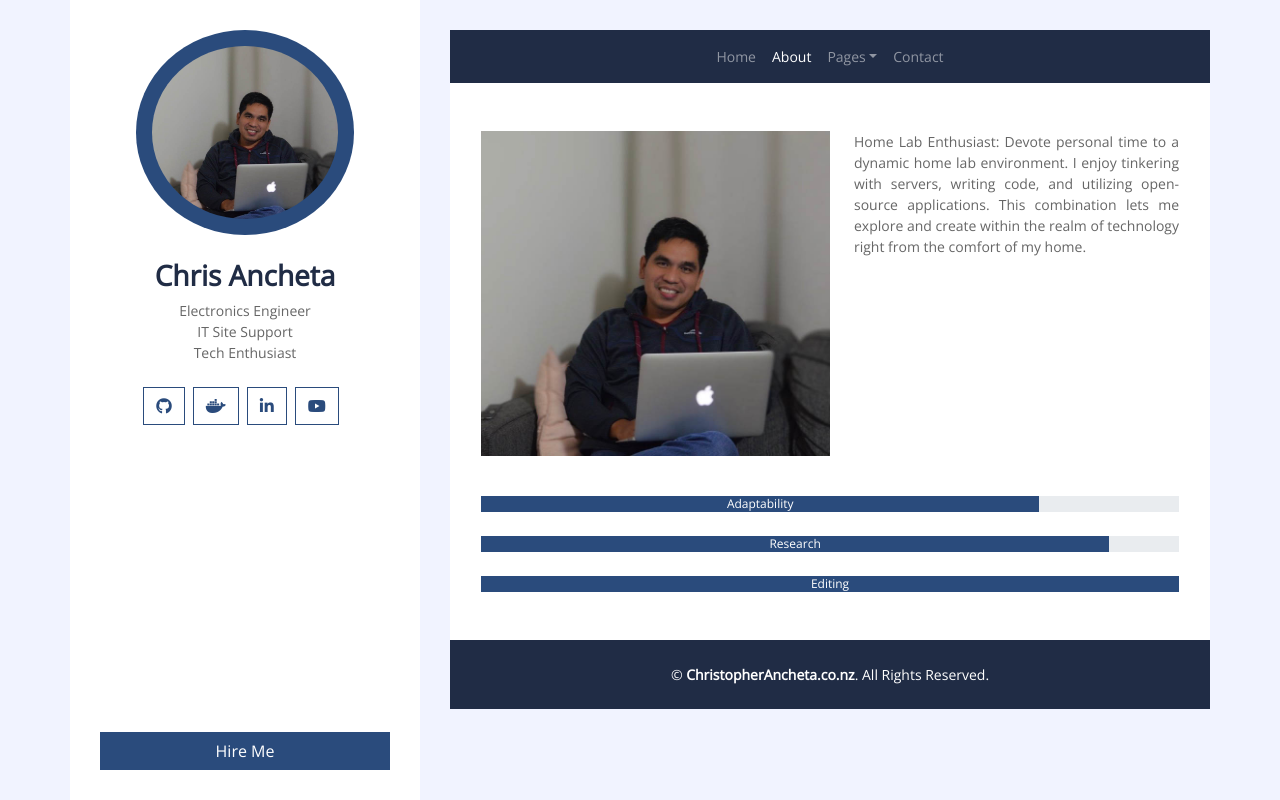
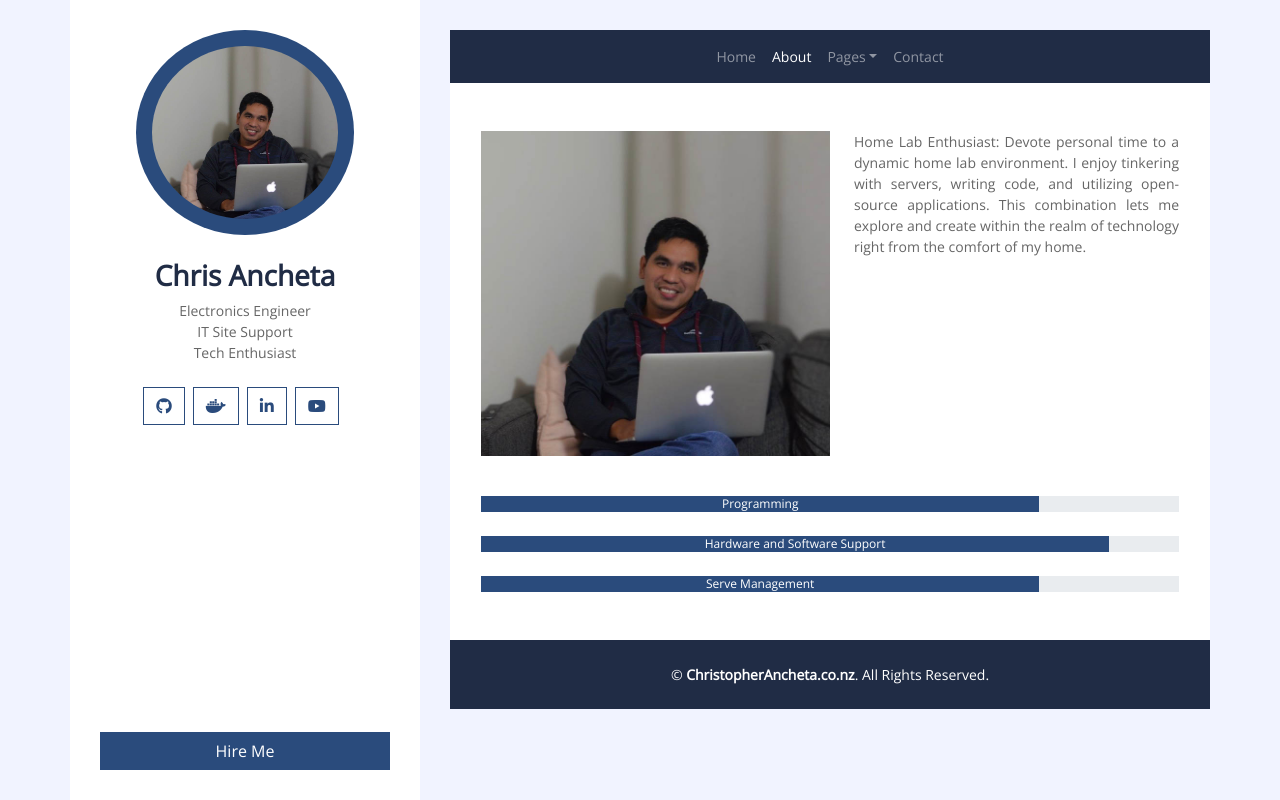
Before and after one commit to christopherece/blog, a Django app: page /about in a window 1280 px wide. Run offline with Django 4.2, Linux system fonts and the light colour scheme; some libraries are stand-ins or nearby versions.

Commit message:
Edit About 3

```diff
--- a/templates/pages/about.html
+++ b/templates/pages/about.html
@@ -19,13 +19,13 @@
         <div class="col-md-12 pt-4">
             <div class="d-flex flex-column skills">
                 <div class="progress w-100 mb-4">
-                    <div class="progress-bar" role="progressbar" aria-valuenow="80" aria-valuemin="0" aria-valuemax="100">Adaptability</div>
+                    <div class="progress-bar" role="progressbar" aria-valuenow="80" aria-valuemin="0" aria-valuemax="100">Programming</div>
                 </div>
                 <div class="progress w-100 mb-4">
-                    <div class="progress-bar" role="progressbar" aria-valuenow="90" aria-valuemin="0" aria-valuemax="100">Research</div>
+                    <div class="progress-bar" role="progressbar" aria-valuenow="90" aria-valuemin="0" aria-valuemax="100">Hardware and Software Support</div>
                 </div>
                 <div class="progress w-100">
-                    <div class="progress-bar" role="progressbar" aria-valuenow="100" aria-valuemin="0" aria-valuemax="100">Editing</div>
+                    <div class="progress-bar" role="progressbar" aria-valuenow="80" aria-valuemin="0" aria-valuemax="100">Serve Management</div>
                 </div>
             </div>
         </div>
```
